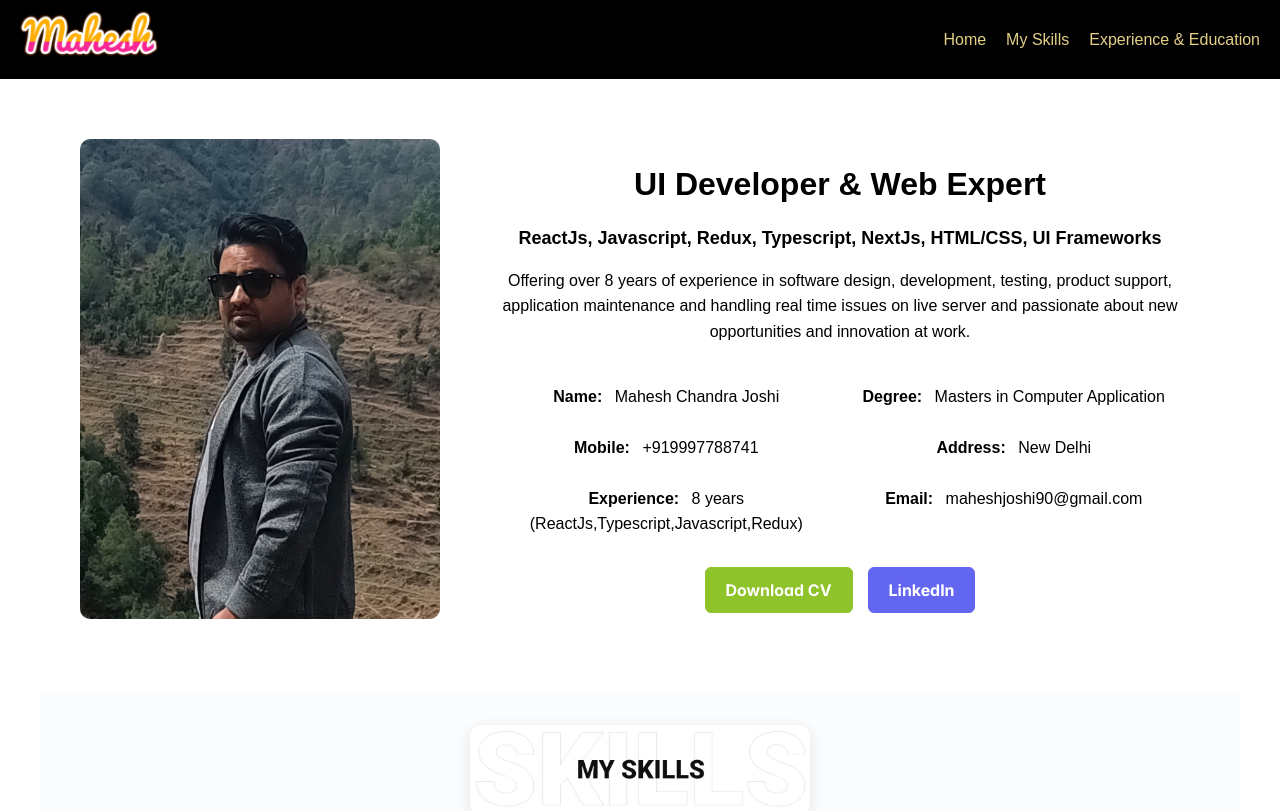
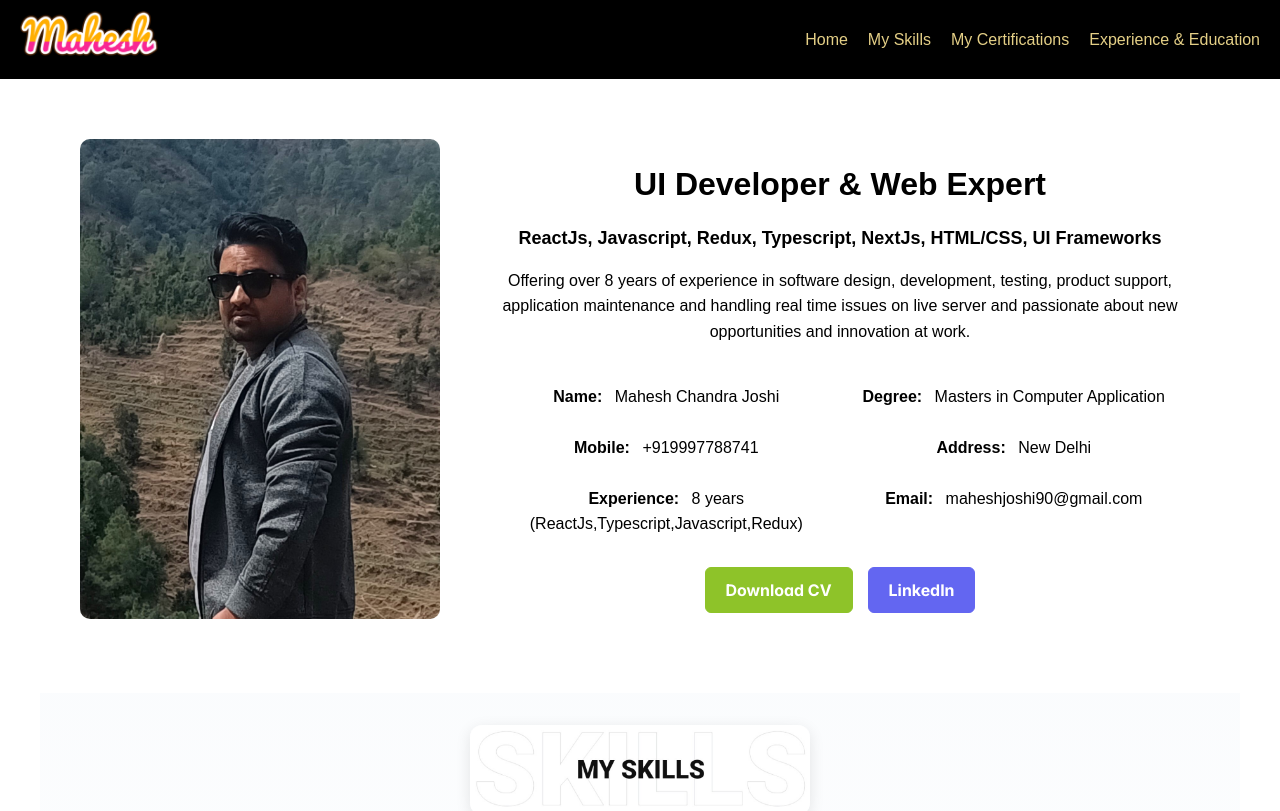
Before and after one commit to JavascriptAlways/mahesh-profile, a React (Vite) app: page / in a window 1280 px wide. Shown: the top 811 px of the page. Built offline with nearby package versions, Linux system fonts and the light colour scheme.

Commit message:
website changes

```diff
--- a/src/components/Certificates/Certificates.tsx
+++ b/src/components/Certificates/Certificates.tsx
@@ -8,7 +8,7 @@ const Certificates = () => {
     const [dialogVisible, setDialogVisible] = useState(false);
 
     return (
-        <div className="certifications-container">
+        <div className="certifications-container" id='myCertificates'>
             <div className="certifications-header">
                 <h2 className="main-title">Professional Certifications</h2>
             </div>
--- a/src/components/Header/Header.tsx
+++ b/src/components/Header/Header.tsx
@@ -19,6 +19,7 @@ const Header = () => {
           <ul>
             <li><a onClick={() => scrollToTop()}>Home</a></li>
             <li><a onClick={() => scrollToSection('mySkills')}>My Skills</a></li>
+            <li><a onClick={() => scrollToSection('myCertificates')}>My Certifications</a></li>
             <li><a onClick={() => scrollToSection('myExperience')}>Experience & Education</a></li>
             {/* <li><a onClick={() => scrollToSection('myProjects')}>Featured Projects</a></li> */}
             {/* <li><a onClick={() => scrollToSection('myEducation')}>Education</a></li> */}
```
